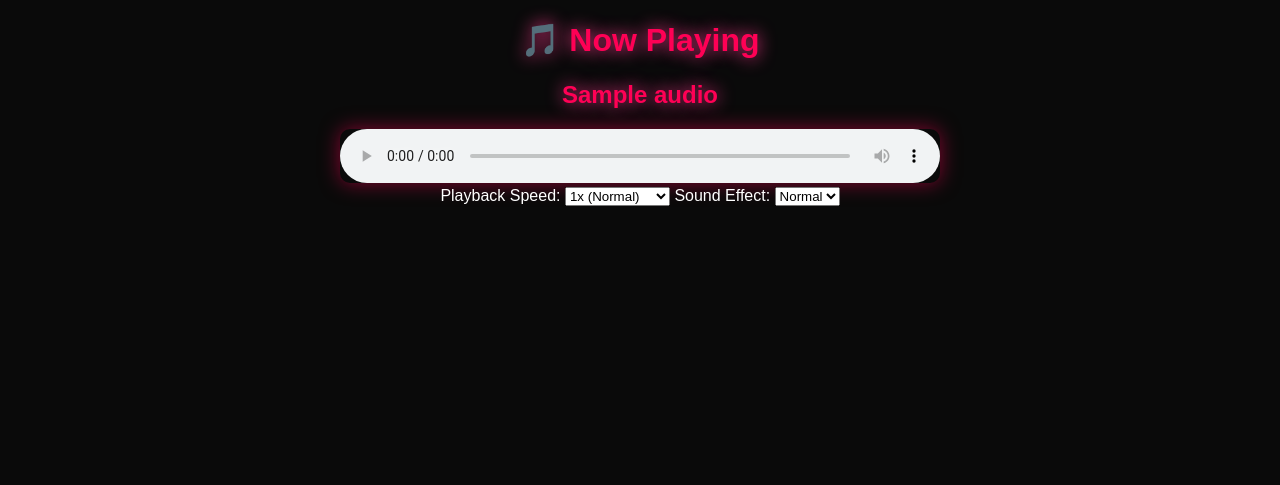
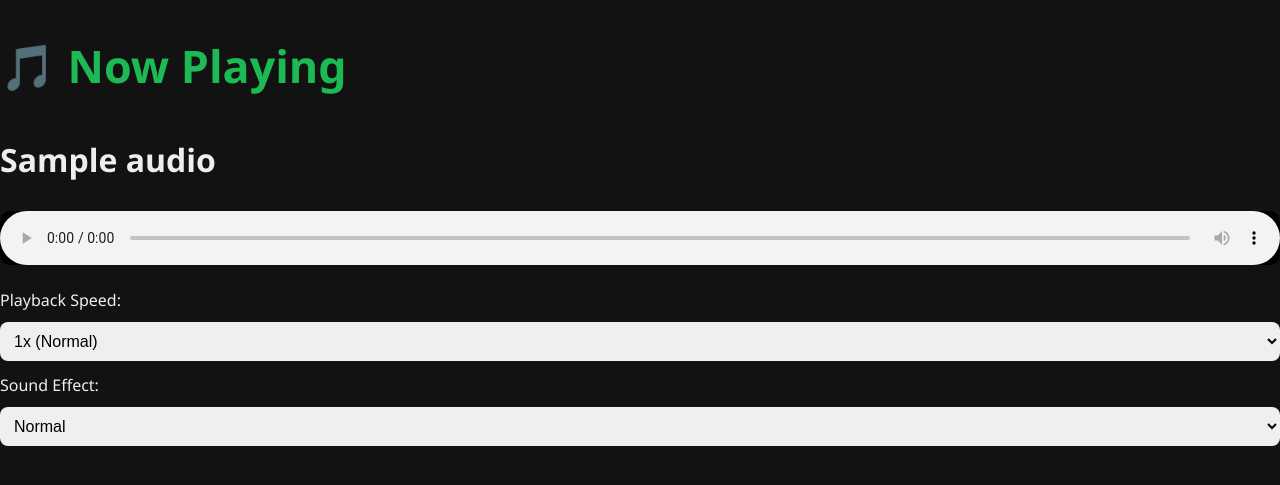
Before and after one commit to Neaterry6/play-api, a Flask app: template templates/audio.html in a window 1280 px wide. Shown: the top 485 px of the page. Run offline with Flask 3, Linux system fonts and the light colour scheme; the template is opened without the code that fills it: most values are stand-ins (such as "Sample title", 1, 10 or a date in 2020).

Commit message:
Update styles.css

```diff
--- a/static/css/styles.css
+++ b/static/css/styles.css
@@ -1,63 +1,244 @@
-/* ✅ Dark Mode Theme */
+/* styles.css */
+
+/* General body and typography */
 body {
-    background-color: #0a0a0a;
-    color: #ffffff;
-    font-family: 'Arial', sans-serif;
-    text-align: center;
+    font-family: 'Segoe UI', Tahoma, Geneva, Verdana, sans-serif;
+    background: #121212;
+    color: #eee;
+    margin: 0;
+    padding: 0;
+    line-height: 1.6;
 }
 
-/* ✅ Glowing Text Effect */
-h1, h2 {
-    color: #ff0055;
-    text-shadow: 0px 0px 15px #ff0055;
-    animation: glowText 1.5s infinite alternate;
+a {
+    color: #1db954;
+    text-decoration: none;
 }
 
-@keyframes glowText {
-    0% { text-shadow: 0px 0px 10px #ff0055; }
-    100% { text-shadow: 0px 0px 20px #ff55aa; }
+a:hover {
+    text-decoration: underline;
 }
 
-/* ✅ Styled Buttons with Glow */
-button {
-    background: linear-gradient(45deg, #ff0055, #ff55aa);
-    color: white;
-    border: none;
-    padding: 10px 15px;
-    font-size: 16px;
-    cursor: pointer;
-    border-radius: 5px;
-    transition: 0.3s ease-in-out;
-    box-shadow: 0px 0px 15px #ff0055;
+/* Container */
+.container {
+    max-width: 960px;
+    margin: 0 auto;
+    padding: 20px;
 }
 
-button:hover {
-    box-shadow: 0px 0px 30px #ff55aa;
-    transform: scale(1.1);
+/* Headers */
+h1, h2, h3, h4 {
+    font-weight: 700;
+    margin-bottom: 10px;
 }
 
-/* ✅ Glowing Inputs */
-input {
-    background-color: #222;
-    border: 2px solid #ff0055;
-    color: white;
-    padding: 10px;
-    width: 80%;
-    border-radius: 5px;
+h1 {
+    font-size: 2.8rem;
+    color: #1db954;
 }
 
-/* ✅ Styled Video & Audio Players */
-video, audio {
-    width: 80%;
-    max-width: 600px;
-    border-radius: 10px;
-    box-shadow: 0px 0px 20px rgba(255, 0, 85, 0.5);
+h2 {
+    font-size: 2rem;
+    margin-top: 2rem;
 }
 
-/* ✅ Adding Cool Neon Border */
-.container {
-    border: 2px solid #ff0055;
-    padding: 20px;
+h3 {
+    font-size: 1.4rem;
+}
+
+/* Buttons */
+button, input[type="submit"] {
+    background-color: #1db954;
+    border: none;
+    color: #fff;
+    padding: 10px 20px;
+    cursor: pointer;
+    border-radius: 25px;
+    font-weight: 600;
+    transition: background-color 0.3s ease;
+}
+
+button:hover, input[type="submit"]:hover {
+    background-color: #17a844;
+}
+
+/* Forms */
+form {
+    margin: 20px 0;
+}
+
+input[type="text"],
+input[type="url"],
+select,
+textarea {
+    width: 100%;
+    padding: 10px;
+    margin: 8px 0 12px 0;
+    border-radius: 8px;
+    border: none;
+    font-size: 1rem;
+}
+
+input[type="text"]:focus,
+input[type="url"]:focus,
+select:focus,
+textarea:focus {
+    outline: none;
+    box-shadow: 0 0 5px #1db954;
+    background-color: #222;
+    color: #fff;
+}
+
+/* Video & Audio Players */
+video,
+audio {
+    width: 100%;
+    max-height: 480px;
     border-radius: 10px;
-    box-shadow: 0px 0px 20px #ff0055;
+    background-color: #000;
+    margin: 1rem 0;
 }
+
+/* Playback Speed and Effects Controls */
+.control-group {
+    margin-bottom: 1rem;
+    display: flex;
+    align-items: center;
+    gap: 1rem;
+}
+
+.control-group label {
+    min-width: 120px;
+    font-weight: 600;
+    color: #ccc;
+}
+
+/* Chatroom */
+#chat-box {
+    background-color: #1f1f1f;
+    border-radius: 12px;
+    padding: 15px;
+    max-height: 300px;
+    overflow-y: auto;
+    margin-bottom: 15px;
+    box-shadow: inset 0 0 10px #000;
+}
+
+#chat-box p {
+    margin: 8px 0;
+    line-height: 1.3;
+}
+
+#chat-box p strong {
+    color: #1db954;
+}
+
+/* Chat input & nickname */
+#nickname,
+#message {
+    padding: 10px;
+    border-radius: 25px;
+    border: none;
+    font-size: 1rem;
+    width: calc(100% - 120px);
+    margin-right: 10px;
+}
+
+#nickname:disabled {
+    background-color: #444;
+    color: #999;
+}
+
+.chat-controls {
+    display: flex;
+    align-items: center;
+    margin-bottom: 20px;
+}
+
+/* Favorites */
+.favorite-item {
+    background-color: #1e1e1e;
+    padding: 12px;
+    margin-bottom: 10px;
+    border-radius: 10px;
+    display: flex;
+    justify-content: space-between;
+    align-items: center;
+    box-shadow: 0 0 10px #000;
+}
+
+.favorite-item button {
+    background-color: #f44336;
+    padding: 6px 12px;
+    font-size: 0.9rem;
+    border-radius: 20px;
+}
+
+.favorite-item button:hover {
+    background-color: #d32f2f;
+}
+
+/* Comments */
+.comment-section {
+    margin-top: 2rem;
+}
+
+.comment {
+    background-color: #222;
+    border-radius: 10px;
+    padding: 12px;
+    margin-bottom: 8px;
+    box-shadow: 0 0 10px #000;
+}
+
+.comment strong {
+    color: #1db954;
+}
+
+.comment-form input[type="text"] {
+    width: 80%;
+    margin-right: 10px;
+}
+
+/* Lyrics Page */
+pre {
+    white-space: pre-wrap;
+    font-family: 'Courier New', Courier, monospace;
+    font-size: 1rem;
+    line-height: 1.4;
+    color: #eee;
+}
+
+/* Scrollbar styling for chat and lyrics */
+#chat-box::-webkit-scrollbar,
+pre::-webkit-scrollbar {
+    width: 8px;
+}
+
+#chat-box::-webkit-scrollbar-track,
+pre::-webkit-scrollbar-track {
+    background: #121212;
+}
+
+#chat-box::-webkit-scrollbar-thumb,
+pre::-webkit-scrollbar-thumb {
+    background-color: #1db954;
+    border-radius: 10px;
+}
+
+/* Responsive */
+@media (max-width: 768px) {
+    h1 {
+        font-size: 2rem;
+    }
+
+    #nickname, #message {
+        width: 100%;
+        margin: 0 0 10px 0;
+    }
+
+    .chat-controls {
+        flex-direction: column;
+        align-items: stretch;
+    }
+    }
```
